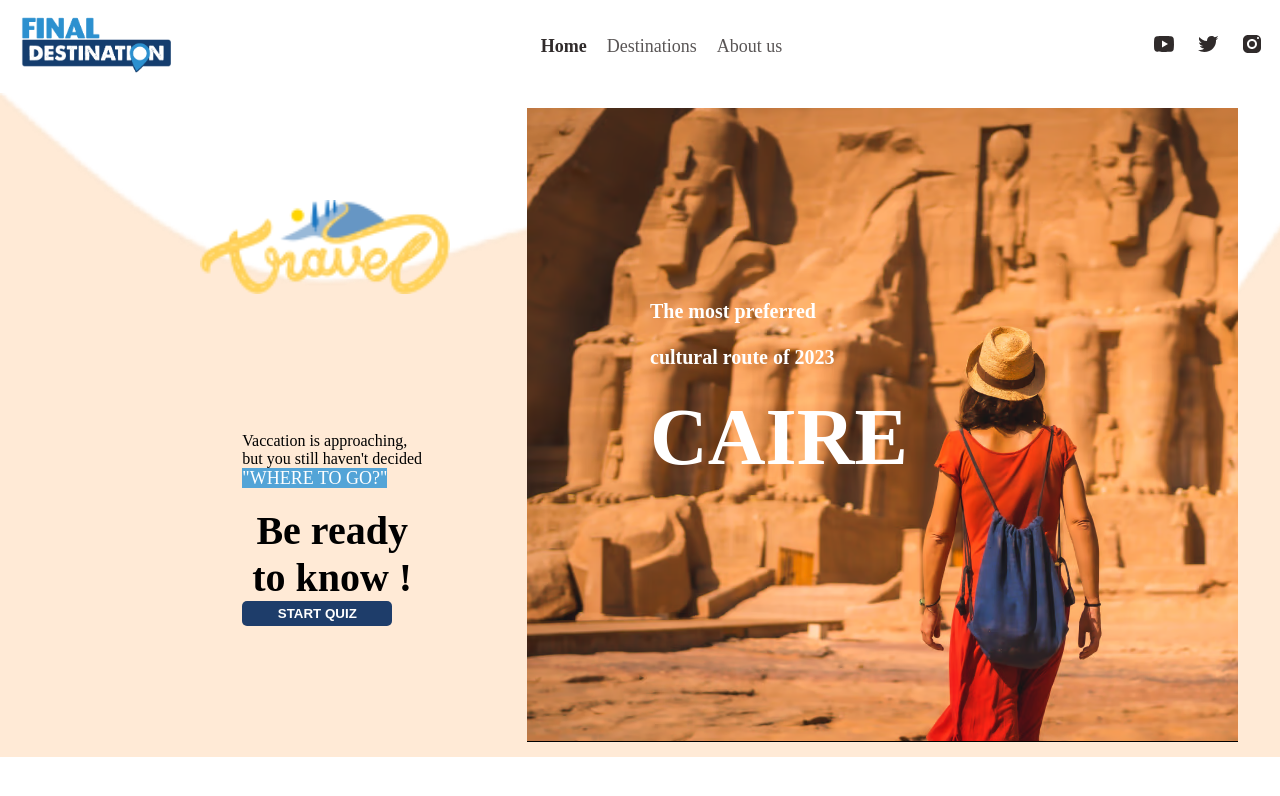
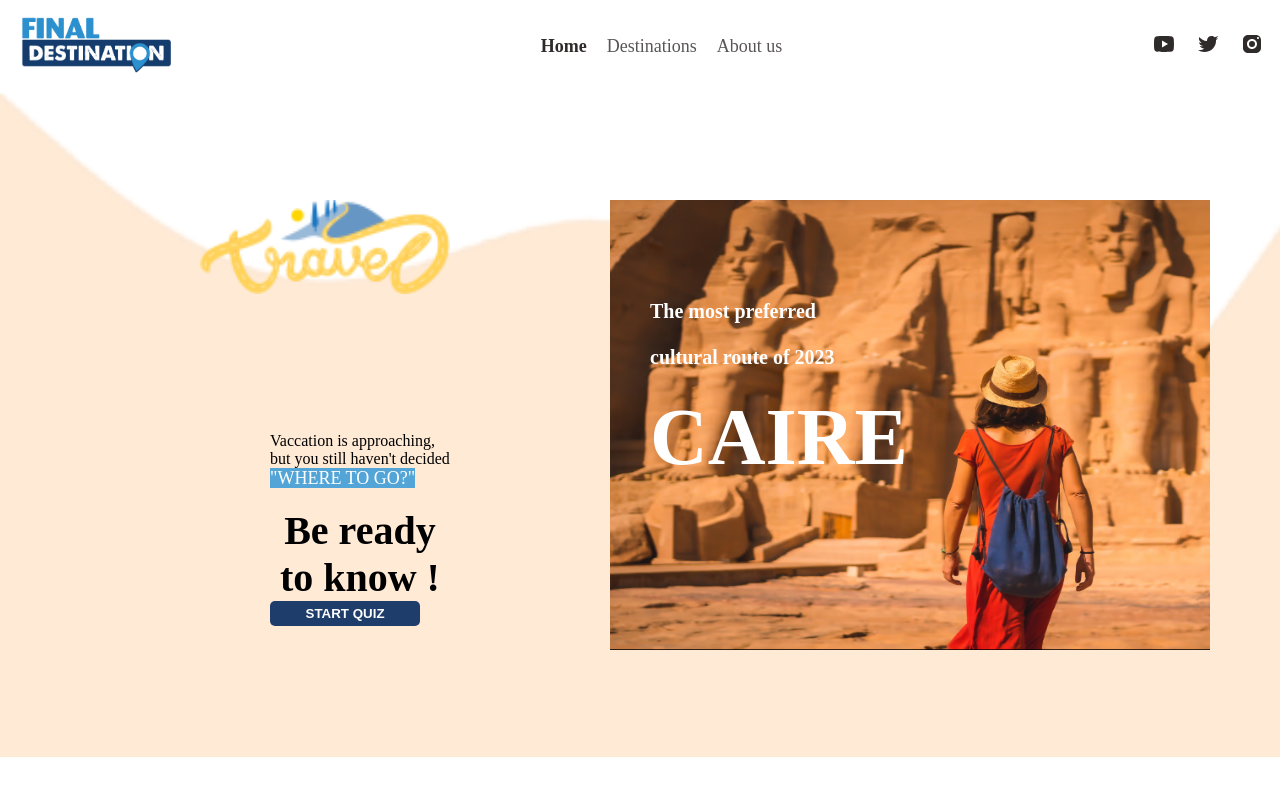
Before and after one commit to WildCodeSchool-2024-02/JS-Valence-P2-FinalDestination, a React (Vite) app in the folder client/: page / in a window 1280 px wide. Shown: the top 796 px of the page. Built offline with nearby package versions, Linux system fonts and the light colour scheme; a web font is replaced by a local one.

Commit message:
modification css

```diff
--- a/client/src/pages/HomePage.css
+++ b/client/src/pages/HomePage.css
@@ -30,7 +30,7 @@
   color: white;
 }
 
-.femaleAbuSimbel {
+.FemaleAbuSimbel {
   height: 450px;
   width: 600px;
 }
```
